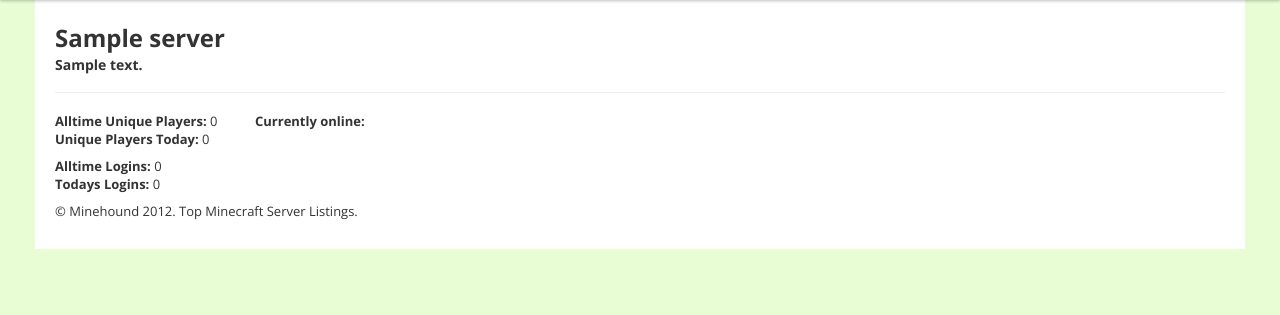
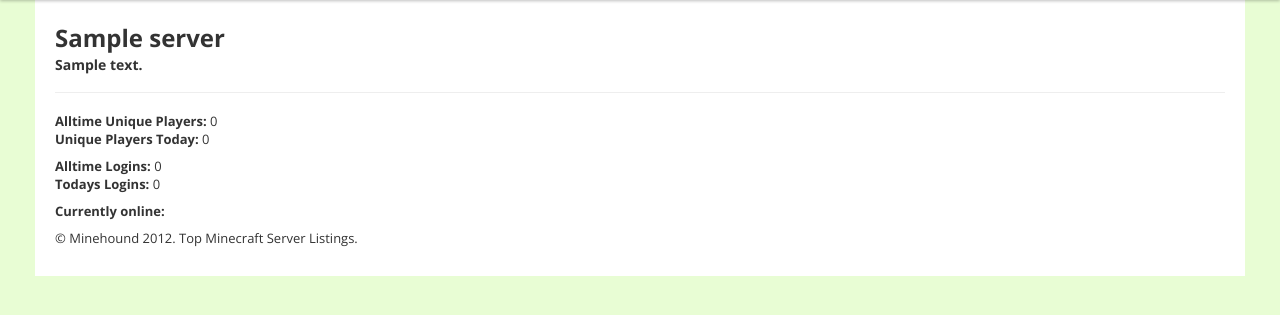
Before and after one commit to adambratt/MineHound, a Django app: page /server/view/1/ in a window 1280 px wide. Shown: the part 57-372 px from the top of the page. Run offline with Django 3.2, Linux system fonts and the light colour scheme; tables that the repository leaves empty hold one stand-in row (values such as "Sample post"); data that the repository does not hold is empty; parts of the project's set-up code (start-up, migrations or seed data) failed here and were passed over; some libraries are stand-ins or nearby versions.

Commit message:
added stuff

```diff
--- a/minehound/templates/server_view.html
+++ b/minehound/templates/server_view.html
@@ -5,7 +5,7 @@
 <h4>{{server.address}}</h4>
 <hr>
 <div class="row">
-    <div class="span2">
+    <div class="span4">
         <p>
             <strong>Alltime Unique Players:</strong> {{server.total_players}}<br />
             <strong>Unique Players Today:</strong> {{server.today_players}}<br />
@@ -15,19 +15,21 @@
             <strong>Todays Logins:</strong> {{server.today_sessions}}
         </p>
     </div>
-    <div class="span3">
+    <div class="span8">
+        <div id="hourlyuser_chart"></div>
+    </div>
+</div>
+<div class="row">
+    <div class="span12">
         <p>
             <strong>Currently online:</strong>
-            <ul style="list-style: inline;">
+            <ul style="list-style: none;">
             {% for p in server.online_players %}
-            <li><img src="http://minotar.net/avatar/{{p.username}}/16"> {{p.username}}</li>
+            <li style="width: 150px; float: left;"><img src="http://minotar.net/avatar/{{p.username}}/16"> {{p.username}}</li>
             {% endfor %}
             </ul>
             </p>
         </p>
-    </div>
-    <div class="span7">
-        <div id="hourlyuser_chart"></div>
     </div>
 </div>
 {% endblock %}
```
